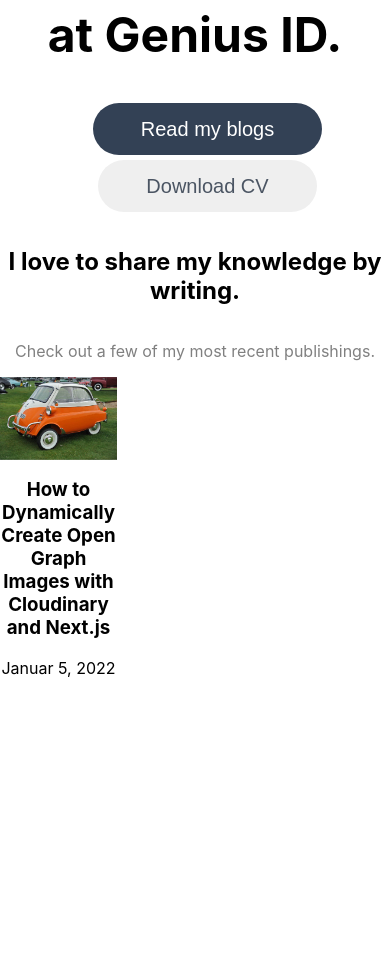
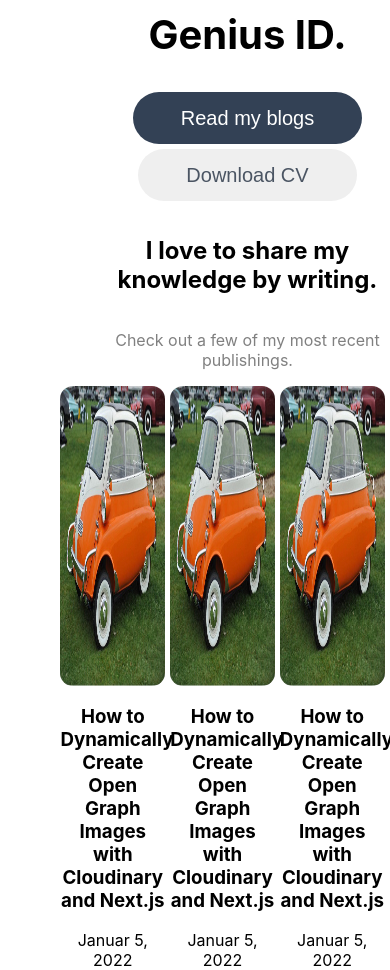
Before and after one commit to din0497/portfolio, a React (Create React App) app: page /home in a window 390 px wide. Shown: the part 663-1633 px from the top of the page. Before the commit the page ends 1341 px from the top, so only its background shows below. Built offline with nearby package versions, Linux system fonts and the light colour scheme.

Commit message:
blogs responsive

```diff
--- a/src/App.css
+++ b/src/App.css
@@ -5,3 +5,10 @@
   text-align: center;
   justify-content: center;
 }
+
+.Container {
+  max-width: 1100px;
+  align-items: center;
+  box-sizing: border-box;
+  padding-left: 55px
+}
--- a/src/App.js
+++ b/src/App.js
@@ -1,6 +1,6 @@
 import "./App.css";
 import Navbar from "./components/Navbar/Navbar";
-import {Route, Routes } from "react-router-dom";
+import { Route, Routes } from "react-router-dom";
 import About from "./pages/About";
 import Blog from "./pages/Blog";
 import Home from "./pages/Home";
@@ -10,21 +10,14 @@ function App() {
   return (
     <div className="App">
       <Navbar />
-      <Routes>
-        <Route path='/home' element={<Home />}/>
-        <Route path='/about' element={<About />}/>
-        <Route path='/projects' element={<Projects />}/>
-        <Route path='/blog' element={<Blog />}/>
-        {/* <Route path="/about">
-          <About />
-        </Route>
-        <Route path="/projects">
-          <Projects />
-        </Route>
-        <Route path="/blog">
-          <Blog />
-        </Route> */}
-      </Routes>
+      <div className="Container">
+        <Routes>
+          <Route path="/home" element={<Home />} />
+          <Route path="/about" element={<About />} />
+          <Route path="/projects" element={<Projects />} />
+          <Route path="/blog" element={<Blog />} />
+        </Routes>
+      </div>
     </div>
   );
 }
--- a/src/commons/style.js
+++ b/src/commons/style.js
@@ -7,9 +7,12 @@ export const BlogCart = styled.div`
 `;
 
 export const Img = styled.img`
-max-width: 100%;
-min-width: 100%;
-width: 100%;
+  max-width: 100%;
+  min-width: 100%;
+  height: 50vh;
+  max-height: 300px;
+  border-radius: 13px;
+
 `;
 
 export const Title = styled.h3``;
--- a/src/components/Home/ShortIntro.js
+++ b/src/components/Home/ShortIntro.js
@@ -1,6 +1,5 @@
 import { Link } from "react-router-dom";
 import img from "../../assets/brand.png";
-import Blog from "../../commons/Blog";
 import {
   Button,
   ButtonWrapper,
@@ -18,10 +17,10 @@ const ShortIntro = () => {
           <h1
             style={{
               lineHeight: "1.5",
-              fontSize: "3rem",
+              fontSize: "2.5rem",
             }}
           >
-            I'm Rivojiddin. I'm a developer and <br /> blogger working at Genius
+            I'm Rivojiddin. I'm a developer and <br/>blogger working at Genius
             ID.
           </h1>
           <ButtonWrapper>
@@ -37,9 +36,10 @@ const ShortIntro = () => {
       </Wrapper>
       <MiniContainer>
         <h2>I love to share my knowledge by writing.</h2>
-        <p style={{color:'grey'}}>Check out a few of my most recent publishings.</p>
+        <p style={{ color: "grey" }}>
+          Check out a few of my most recent publishings.
+        </p>
       </MiniContainer>
-      {/* <Blog/> */}
     </Container>
   );
 };
--- a/src/components/Home/style.js
+++ b/src/components/Home/style.js
@@ -11,7 +11,6 @@ export const Wrapper = styled.div`
   flex-direction: row;
   align-items: center;
 
-
   @media only screen and (max-width: 1060px) {
     flex-direction: column-reverse;
   }
@@ -24,7 +23,7 @@ export const ButtonWrapper = styled.div`
   gap: 5px;
   @media only screen and (max-width: 660px) {
     flex-direction: column;
-    margin-left: 25px;
+    /* margin-left: 25px; */
   }
 `;
 
@@ -48,13 +47,14 @@ export const Button = styled.button`
 export const Container = styled.div`
   display: flex;
   flex-direction: column;
-`
+  padding-left: 50px;
+`;
 export const MiniContainer = styled.div`
   display: flex;
   flex-direction: column;
   align-items: flex-start;
-margin-top:15px;
+  margin-top: 15px;
   @media only screen and (max-width: 800px) {
     align-items: center;
   }
-`
+`;
--- a/src/components/Navbar/style.js
+++ b/src/components/Navbar/style.js
@@ -13,7 +13,7 @@ export const Wrapper = styled.ul`
 `;
 
 export const Header = styled.nav`
-  max-width: 1000px;
+  max-width: 1100px;
   width: 90%;
   display: flex;
   align-items: center;
--- a/src/pages/Home.js
+++ b/src/pages/Home.js
@@ -1,12 +1,17 @@
 import Blog from "../commons/Blog";
 import ShortIntro from "../components/Home/ShortIntro";
+import { BlogCartContainer } from "./style";
 
 const Home = () => {
   return (
-    <div>
+    <>
       <ShortIntro />
-      <Blog/>
-    </div>
+      <BlogCartContainer>
+        <Blog />
+        <Blog />
+        <Blog />
+      </BlogCartContainer>
+    </>
   );
 };
 
--- a/src/pages/style.js
+++ b/src/pages/style.js
@@ -0,0 +1,12 @@
+import styled from "styled-components";
+
+export const BlogCartContainer = styled.div`
+ display: flex;
+ flex-direction: row;
+ align-items: center;
+ justify-content: center;
+ max-width: 100%;
+ min-width: 100%;
+ width: 100%;
+ gap: 5px;
+`
```
Lines whose indentation alone changed are shown as unchanged.
